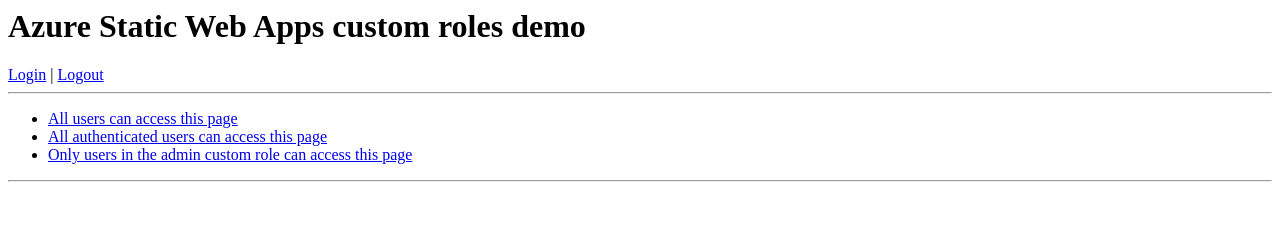
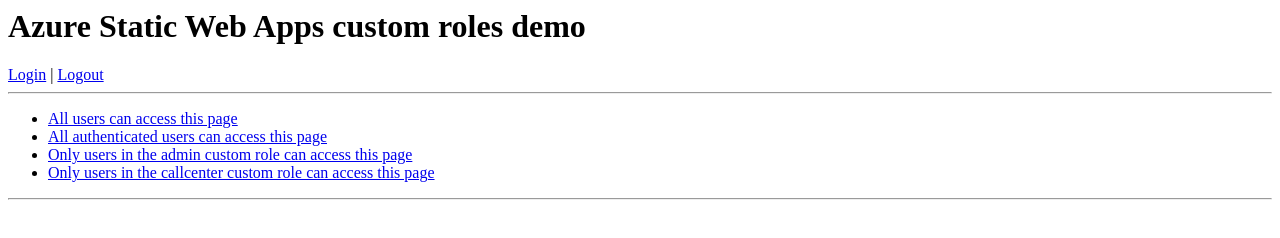
Before and after one commit to johndohoneyjr/nll-app-roles, a website: page frontend/index.html in a window 1280 px wide. Drawn offline with Linux system fonts and the light colour scheme; no server answers.

Commit message:
Update index.html

```diff
--- a/frontend/index.html
+++ b/frontend/index.html
@@ -23,6 +23,7 @@
             <li><a href="/anonymous/">All users can access this page</a></li>
             <li><a href="/authenticated/">All authenticated users can access this page</a></li>
             <li><a href="/admin/">Only users in the admin custom role can access this page</a></li>
+            <li><a href="/callcenter/">Only users in the callcenter custom role can access this page</a></li>
         </ul>
     </div>
     <hr>
```
